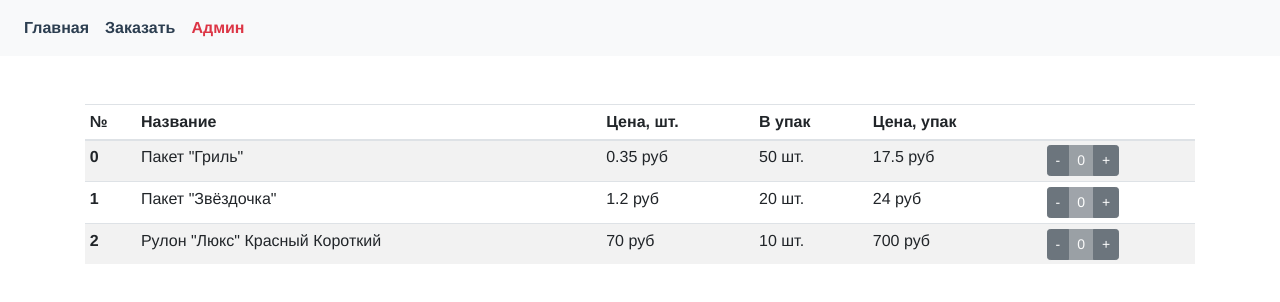
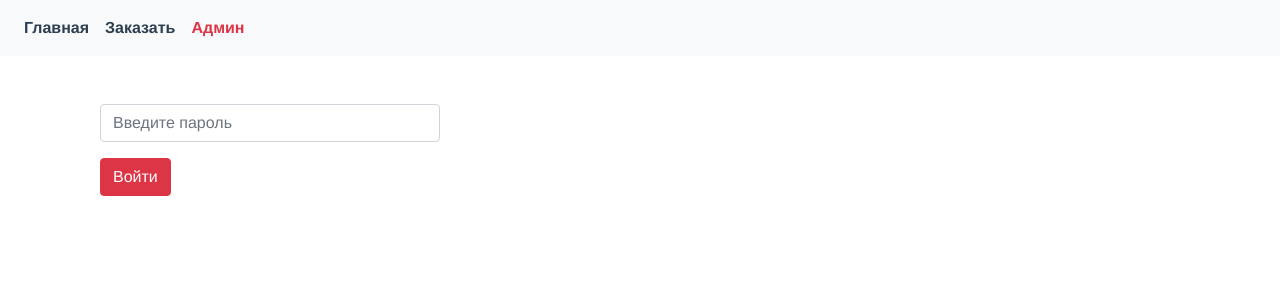
Before and after one commit to NaMax66/silkroad, a Vue app: page /admin in a window 1280 px wide. Shown: the top 302 px of the page. Built offline with nearby package versions, Linux system fonts and the light colour scheme.

Commit message:
order in progress

```diff
--- a/src/priceExample.js
+++ b/src/priceExample.js
@@ -5,24 +5,21 @@ export default {
       id: '1',
       name: 'Пакет "Гриль"',
       price: 0.35,
-      packageAmount: 50,
-      rate: 100,
+      packageAmount: 100,
       comment: 'Берите пока дешево'
     },
     {
       id: '1',
       name: 'Пакет "Звёздочка"',
       price: 1.2,
-      packageAmount: 20,
-      rate: 40,
+      packageAmount: 50,
       comment: 'Берите пока дешево'
     },
     {
       id: '1',
       name: 'Рулон "Люкс" Красный Короткий',
       price: 70,
-      packageAmount: 10,
-      rate: 20,
+      packageAmount: 1,
       comment: 'Берите пока дешево'
     }
   ]
--- a/src/store/index.js
+++ b/src/store/index.js
@@ -13,6 +13,9 @@ export default new Vuex.Store({
   getters: {
     getPrice (state) {
       return state.priceList
+    },
+    getOrder (state) {
+      return state.order
     }
   },
   mutations: {
--- a/src/views/Admin.vue
+++ b/src/views/Admin.vue
@@ -6,75 +6,19 @@
       </div>
       <button @click.prevent="checkPass" class="btn btn-danger">Войти</button>
     </form>
-    <table v-if="authorized" class="table table-sm table-striped">
-      <thead>
-      <tr>
-        <th scope="col">№</th>
-        <th scope="col">Название</th>
-        <th scope="col">Цена, шт.</th>
-        <th scope="col">В упак</th>
-        <th scope="col">Цена, упак</th>
-        <th scope="col"></th>
-      </tr>
-      </thead>
-      <tbody>
-      <tr v-for="(product, index) in getPrice.list" :key="product.id">
-        <th scope="row">{{ index }}</th>
-        <td>{{product.name}}</td>
-        <td>{{product.price | getNicePrice}}</td>
-        <td>{{product.packageAmount}} шт.</td>
-        <td>{{getPackagePrice(product.price, product.packageAmount)}}</td>
-        <th scope="col">
-          <div class="btn-group" role="group" aria-label="Basic example">
-            <button type="button" class="btn btn-secondary btn-sm" @click="addAmount('minus', product.rate)">-</button>
-            <button type="button" class="btn btn-secondary btn-sm disabled" aria-disabled="true">{{getAmount()}}</button>
-            <button type="button" class="btn btn-secondary btn-sm" @click="addAmount('plus', product.rate)">+</button>
-          </div>
-        </th>
-      </tr>
-      </tbody>
-    </table>
   </div>
 </template>
 <script>
-import { mapGetters, mapMutations } from 'vuex'
-import { getNicePrice } from '@/utils'
 export default {
   name: 'Admin',
   data: () => ({
-    authorized: true,
-    number: 0
+    authorized: false
   }),
-  filters: {
-    getNicePrice (price) {
-      return getNicePrice(price)
-    }
-  },
-  computed: {
-    ...mapGetters(['getPrice'])
-  },
-  created () {
-    this.initPrice()
-  },
   methods: {
-    ...mapMutations(['initPrice', 'addToOrder']),
     checkPass () {
       if (this.password === 'salam') {
         this.authorized = true
       }
-    },
-    getPackagePrice (price, amount) {
-      return getNicePrice(price * amount)
-    },
-    getAmount () {
-      return this.number
-    },
-    addAmount (operator, rate) {
-      let total = rate
-      if (operator === 'minus') {
-        total *= -1
-      }
-      this.number += total
     }
   }
 }
--- a/src/views/Order.vue
+++ b/src/views/Order.vue
@@ -1,12 +1,70 @@
 <template>
   <div class="container">
-    <p>Сделать заказ</p>
+    <table class="table table-sm table-striped">
+      <thead>
+      <tr>
+        <th scope="col">№</th>
+        <th scope="col">Название</th>
+        <th scope="col">Цена, шт.</th>
+        <th scope="col">Мин. кол-во</th>
+        <th scope="col"></th>
+        <th scope="col">Сумма</th>
+      </tr>
+      </thead>
+      <tbody>
+      <tr v-for="(product, index) in getPrice.list" :key="product.id">
+        <th scope="row">{{ index }}</th>
+        <td>{{product.name}}</td>
+        <td>{{product.price | getNicePrice}}</td>
+        <td>{{product.packageAmount}} шт.</td>
+        <th scope="col">
+          <div class="btn-group" role="group" aria-label="Basic example">
+            <button type="button" class="btn btn-secondary btn-sm" @click="addAmount('minus', product)">-</button>
+            <button type="button" class="btn btn-secondary btn-sm disabled" aria-disabled="true">{{getAmount()}}</button>
+            <button type="button" class="btn btn-secondary btn-sm" @click="addAmount('plus', product)">+</button>
+          </div>
+        </th>
+        <td>{{getProductPrice(product)}}</td>
+      </tr>
+      </tbody>
+    </table>
   </div>
 </template>
 
 <script>
+import { getNicePrice } from '@/utils'
+import { mapGetters, mapMutations } from 'vuex'
+
 export default {
-
+  filters: {
+    getNicePrice (price) {
+      return getNicePrice(price)
+    }
+  },
+  computed: {
+    ...mapGetters(['getPrice', 'getOrder'])
+  },
+  created () {
+    this.initPrice()
+  },
+  methods: {
+    ...mapMutations(['initPrice', 'addToOrder']),
+    getProductPrice (product) {
+      const productInOrder = this.getOrder.find(el => el.name === product.name)
+      this.addToOrder(productInOrder)
+      return getNicePrice(10)
+    },
+    getAmount () {
+      return this.number
+    },
+    addAmount (operator, rate) {
+      let total = rate
+      if (operator === 'minus') {
+        total *= -1
+      }
+      this.number += total
+    }
+  }
 }
 </script>
 
```
